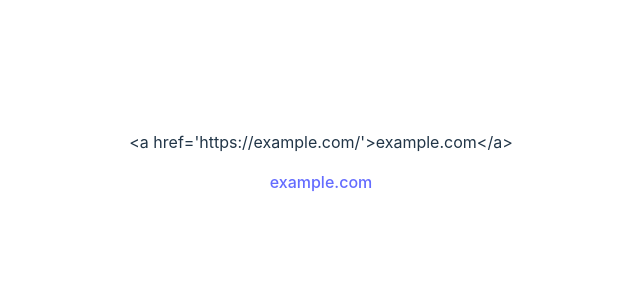
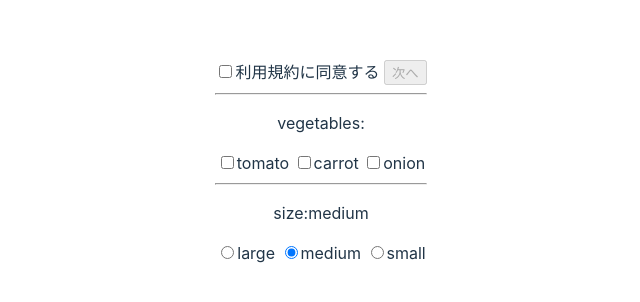
Before and after one commit to divergen371/study_svelte, a Svelte app in the folder svelte-study/: page / in a window 1280 px wide. Shown: the part 238-540 px from the top of the page, without its empty margins (319-959 px from the left). Built offline with nearby package versions, Linux system fonts and the light colour scheme.

Commit message:
:alembic: フォーム グループ化など

```diff
--- a/svelte-study/src/App.svelte
+++ b/svelte-study/src/App.svelte
@@ -1,6 +1,18 @@
 <script>
-  let text = "<a href='https://example.com/'>example.com</a>";
+  let isAgree = false;
+  let vegetables = [];
+  let size = "medium";
 </script>
 
-<p>{text}</p>
-<p>{@html text}</p>
+<input type="checkbox" name="" id="" bind:checked={isAgree} />利用規約に同意する
+<input type="button" value="次へ" disabled={!isAgree} />
+<hr />
+<p>vegetables:{vegetables}</p>
+<input type="checkbox" value="tomato" bind:group={vegetables} />tomato
+<input type="checkbox" value="carrot" bind:group={vegetables} />carrot
+<input type="checkbox" value="onion" bind:group={vegetables} />onion
+<hr />
+<p>size:{size}</p>
+<input type="radio" value="large" bind:group={size}>large
+<input type="radio" value="medium" bind:group={size}>medium
+<input type="radio" value="small" bind:group={size}>small
```
